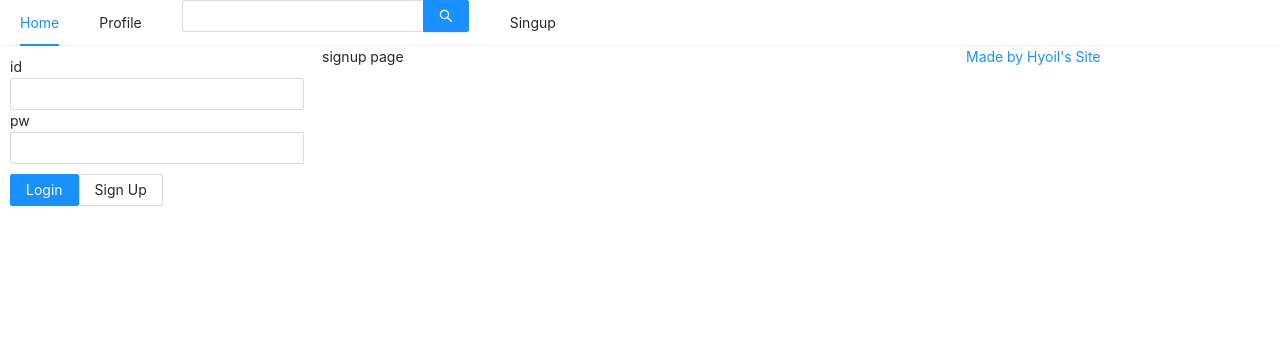
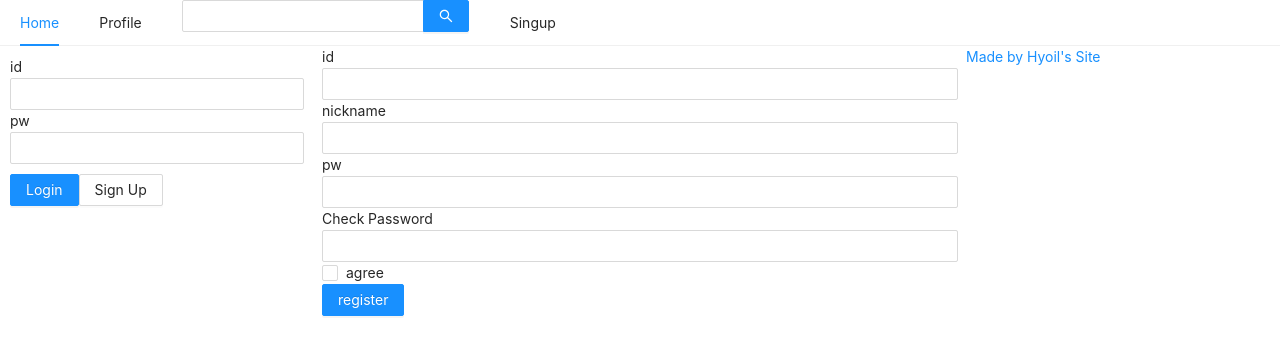
Before and after one commit to hyoilll/nodeBird, a Next.js app in the folder front/: page /signup in a window 1280 px wide. Shown: the top 354 px of the page. Built offline with nearby package versions, Linux system fonts and the light colour scheme.

Commit message:
signup page

```diff
--- a/front/components/LoginForm.js
+++ b/front/components/LoginForm.js
@@ -1,7 +1,9 @@
-import React, { useCallback, useState } from "react";
+import React, { useCallback } from "react";
 import { Form, Input, Button } from "antd";
 import Link from "next/link";
 import styled from "styled-components";
+import PropTypes from "prop-types";
+import useInput from "../hooks/useinput";
 
 const ButtonWrapper = styled.div`
   margin-top: 10px;
@@ -12,18 +14,21 @@ const FormWrapper = styled(Form)`
 `;
 
 const LoginForm = ({ setIsLoggedIn }) => {
-  const [id, setId] = useState("");
-  const [pw, setPw] = useState("");
+  // Custom Hooks
+  const [id, onChangeId] = useInput("");
+  const [pw, onChangePw] = useInput("");
 
   //   component의 props로 넘겨주는 callback은 useCallback을 사용 => 최적화
   //   해당 컴포넌트가 랜더링되더라고 그 함수가 의존하는 값들이 바뀌지 않는 한 기존함수를 계속해서 반환
-  const onChangeId = useCallback((e) => {
-    setId(e.target.value);
-  }, []);
+  // const [id, setId] = useState("");
+  // const onChangeId = useCallback((e) => {
+  //   setId(e.target.value);
+  // }, []);
 
-  const onChangePw = useCallback((e) => {
-    setPw(e.target.value);
-  }, []);
+  // const [pw, setPw] = useState("");
+  // const onChangePw = useCallback((e) => {
+  //   setPw(e.target.value);
+  // }, []);
 
   const onSubmitForm = useCallback(() => {
     //   onFinish는 e.preventDefault가 적용되어 있음
@@ -35,16 +40,18 @@ const LoginForm = ({ setIsLoggedIn }) => {
     <FormWrapper onFinish={onSubmitForm}>
       <div>
         <label htmlFor="user-id">id</label>
-        <Input name="user-id" value={id} onChange={onChangeId} require />
+        <br />
+        <Input name="user-id" value={id} onChange={onChangeId} required />
       </div>
       <div>
         <label htmlFor="user-pw">pw</label>
+        <br />
         <Input
           name="user-pw"
           type="password"
           value={pw}
           onChange={onChangePw}
-          require
+          required
         />
       </div>
       <ButtonWrapper>
@@ -62,4 +69,8 @@ const LoginForm = ({ setIsLoggedIn }) => {
   );
 };
 
+LoginForm.propTypes = {
+  setIsLoggedIn: PropTypes.func.isRequired,
+};
+
 export default LoginForm;
--- /dev/null
+++ b/front/hooks/useinput.js
@@ -0,0 +1,12 @@
+import { useState, useCallback } from "react";
+
+const useInput = (initialValue = null) => {
+  const [value, setValue] = useState(initialValue);
+  const handler = useCallback((e) => {
+    setValue(e.target.value);
+  }, []);
+
+  return [value, handler];
+};
+
+export default useInput;
--- a/front/pages/signup.js
+++ b/front/pages/signup.js
@@ -1,16 +1,122 @@
+import React, { useState } from "react";
 import AppLayout from "../components/AppLayout";
 import Head from "next/head";
+import { Form, Input, Checkbox, Button } from "antd";
+import { useCallback } from "react";
+import useInput from "../hooks/useinput";
+import styled from "styled-components";
+
+const ErrorMessage = styled.div`
+  color: red;
+`;
 
 const Signup = () => {
+  // custom hooks
+  const [id, onChangeId] = useInput("");
+  const [nickname, onChangeNickname] = useInput("");
+  const [pw, onChangePw] = useInput("");
+
+  // password와 check password가 일치하는지 아닌지 확인
+  const [pwCheck, setPwCheck] = useState("");
+  const [pwError, setPwError] = useState(false);
+  const onChangePwCheck = useCallback(
+    (e) => {
+      setPwCheck(e.target.value);
+      setPwError(e.target.value !== pw); // true : 다름 / false : 같음
+    },
+    [pw]
+  );
+
+  // check agree
+  const [term, setTerm] = useState("");
+  const [termError, setTermError] = useState(false);
+  const onChangeTerm = useCallback((e) => {
+    setTerm(e.target.checked);
+    setTermError(false);
+  }, []);
+
+  // const [id, setId] = useState("");
+  // const onChangeId = useCallback((e) => {
+  //   setId(e.target.value);
+  // }, []);
+
+  // const [nickname, setNickname] = useState("");
+  // const onChangeNickname = useCallback((e) => {
+  //   setNickname(e.target.value);
+  // }, []);
+
+  // const [pw, setPw] = useState("");
+  // const onChangeId = useCallback((e) => {
+  //   setPw(e.target.value);
+  // }, []);
+
+  const onSubmit = useCallback(() => {
+    if (pw !== pwCheck) {
+      return setPwError(true);
+    }
+    if (!term) {
+      return setTermError(true);
+    }
+    console.log(id, nickname, pw);
+  }, [pw, pwCheck, term]);
+
   return (
-    <div>
+    <AppLayout>
       <Head>
         <title>NodeBird | SignUp</title>
       </Head>
-      <AppLayout>
-        <div>signup page</div>
-      </AppLayout>
-    </div>
+      <Form onFinish={onSubmit}>
+        <div>
+          <label htmlFor="user-id">id</label>
+          <Input
+            name="user-id"
+            value={id}
+            required
+            onChange={onChangeId}
+          ></Input>
+        </div>
+        <div>
+          <label htmlFor="user-nickname">nickname</label>
+          <Input
+            name="user-nickname"
+            value={nickname}
+            required
+            onChange={onChangeNickname}
+          ></Input>
+        </div>
+        <div>
+          <label htmlFor="user-pw">pw</label>
+          <Input
+            name="user-pw"
+            value={pw}
+            required
+            onChange={onChangePw}
+          ></Input>
+        </div>
+        <div>
+          <label htmlFor="user-pw-check">Check Password</label>
+          <Input
+            name="user-pw-check"
+            type="pawssword"
+            value={pwCheck}
+            required
+            onChange={onChangePwCheck}
+          ></Input>
+          {pwError && <ErrorMessage>The password is not correct.</ErrorMessage>}
+        </div>
+        <div>
+          <Checkbox name="user-term" checked={term} onChange={onChangeTerm}>
+            agree
+          </Checkbox>
+          {termError && <ErrorMessage>have to agree.</ErrorMessage>}
+        </div>
+        <div styled={{ marginTop: 10 }}>
+          <Button type="primary" htmlType="submit">
+            register
+          </Button>
+        </div>
+      </Form>
+    </AppLayout>
   );
 };
 
```
